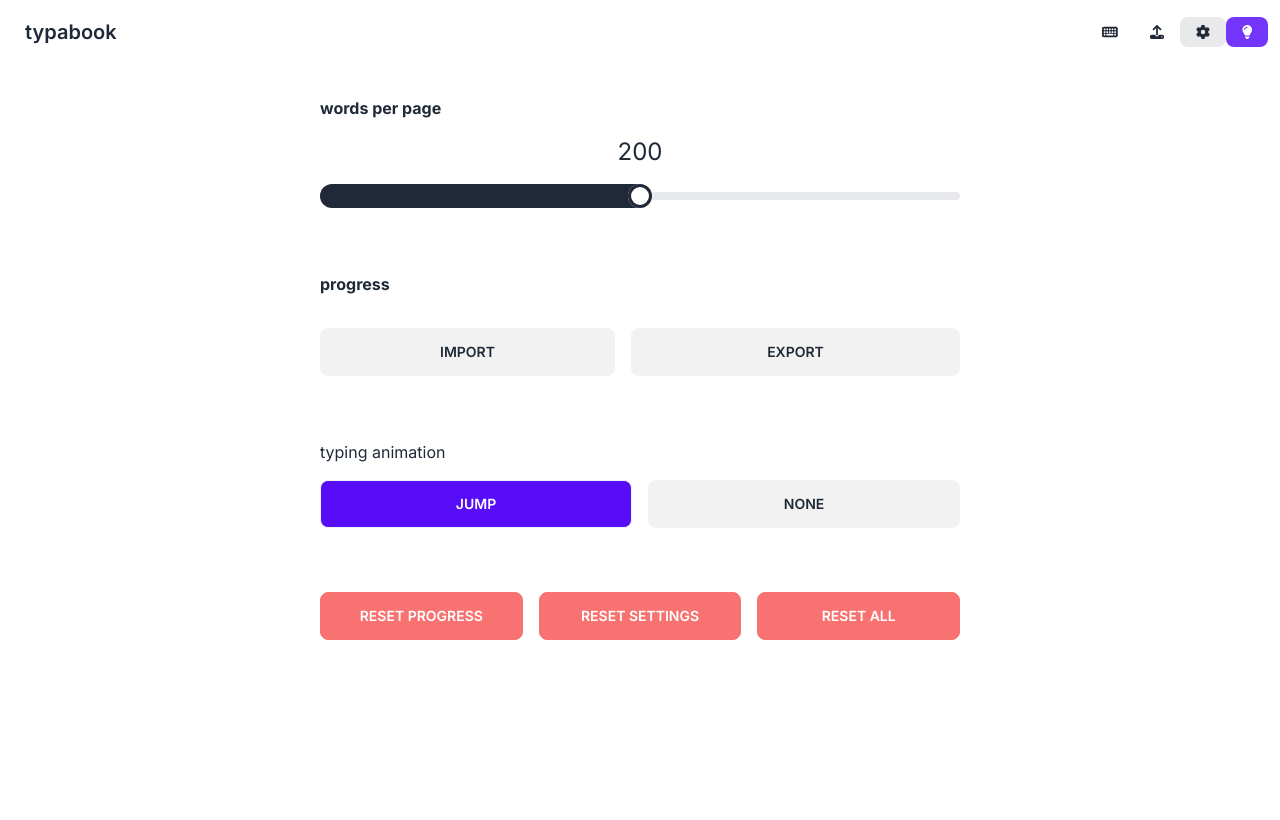
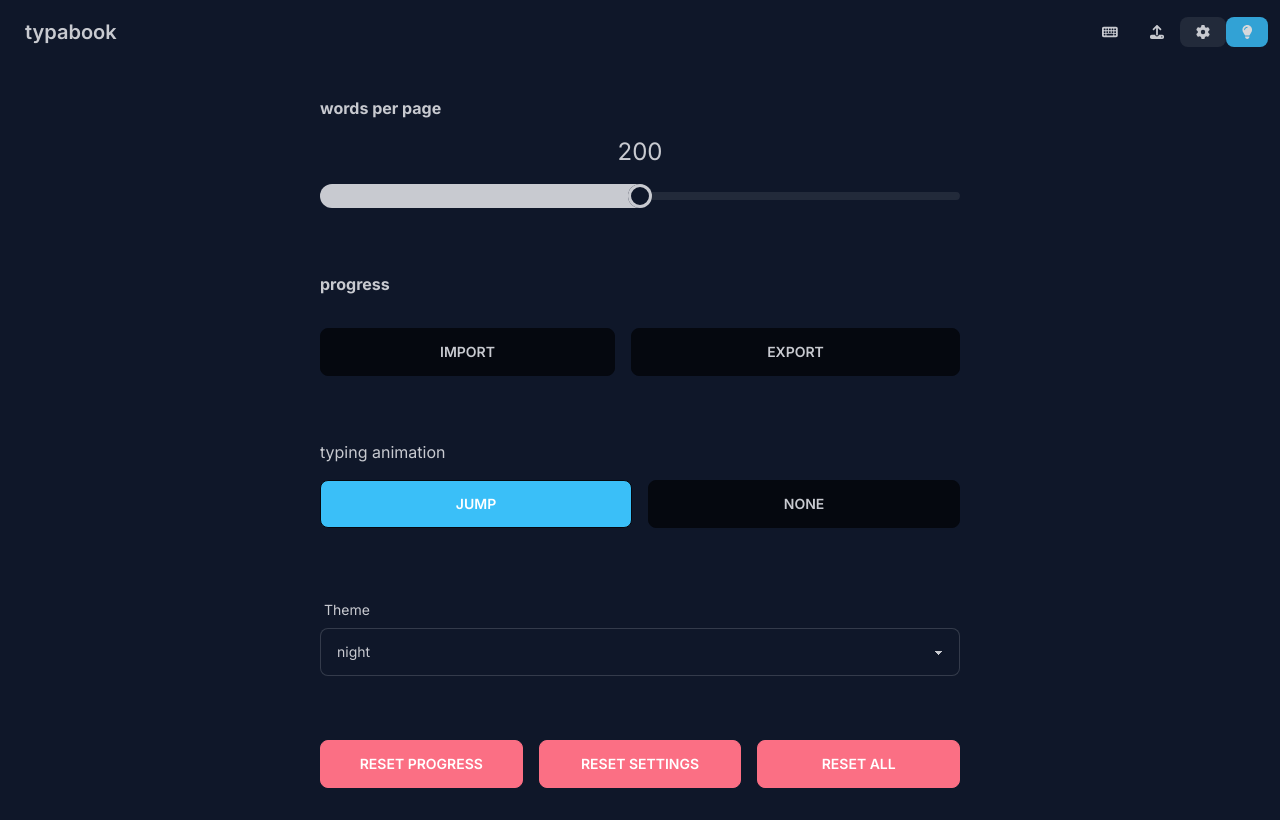
Before and after one commit to jaroslaw-weber/typabook, a Next.js app: page / in a window 1280 px wide. Both pictures are taken after a click on the button 1202 px from the left and 32 px from the top of the page. Built offline with nearby package versions, Linux system fonts and the light colour scheme; what tailwindcss-animated would draw is missing.

Commit message:
add theme selection

```diff
--- a/app/components/Letter.tsx
+++ b/app/components/Letter.tsx
@@ -7,9 +7,9 @@ function getLetterClasses(letter: SingleLetter, progress: number, typingAnimatio
   const result = ["flex-1"];
   if (letter.input) {
     if (letter.character != letter.input) {
-      result.push("text-red-500");
+      result.push("text-error");
     } else {
-      result.push("text-green-800");
+      result.push("text-primary");
     }
   }
 
--- a/app/layout.tsx
+++ b/app/layout.tsx
@@ -1,6 +1,10 @@
+
+
+import { useAtom } from 'jotai'
 import './globals.css'
 import type { Metadata } from 'next'
 import { Inter } from 'next/font/google'
+import { themeAtom } from './state'
 
 const inter = Inter({ subsets: ['latin'] })
 
@@ -8,6 +12,7 @@ export const metadata: Metadata = {
   title: 'typabook',
   description: 'read more, type faster',
 }
+
 
 export default function RootLayout({
   children,
--- a/app/page.tsx
+++ b/app/page.tsx
@@ -1,15 +1,18 @@
 "use client";
 
+import { useAtom } from "jotai";
 import Navbar from "./components/Navbar";
 import TypingInput from "./components/TypingInput";
 import HomePage from "./pages/HomePage";
 import SettingsPage from "./pages/SettingsPage";
 import TipsPage from "./pages/TipsPage";
 import UploadPage from "./pages/UploadPage";
+import { themeAtom } from "./state";
 
 export default function Home() {
+  const [theme] = useAtom(themeAtom)
   return (
-    <div className="min-h-screen flex flex-col items-center">
+    <div className="min-h-screen flex flex-col items-center" data-theme={theme}>
       {TypingInput()}
       {Navbar()}
       {HomePage()}
--- a/app/pages/SettingsPage.tsx
+++ b/app/pages/SettingsPage.tsx
@@ -1,11 +1,12 @@
 import { useAtom } from "jotai";
 import WordsPerPageSlider from "../components/WordsPerPageSlider";
-import { currentUiAtom, typingAnimationAtom } from "../state";
+import { currentUiAtom, themeAtom, typingAnimationAtom } from "../state";
 import { Ui } from "../Ui";
 import ResetButton from "../components/ResetButton";
 import ImportButton from "../components/ImportButton";
 import ExportButton from "../components/ExportButton";
 import { TypingAnimation } from "../TypingAnimation";
+import { themes } from "../theme";
 
 export default function SettingsPage() {
   const [currentUi] = useAtom(currentUiAtom);
@@ -14,6 +15,34 @@ export default function SettingsPage() {
   const resetButton = ResetButton();
   const importButton = ImportButton();
   const exportButton = ExportButton();
+
+
+  const [theme ,setTheme] = useAtom(themeAtom)
+
+  const themeSelect = (
+    <div className="form-control w-full">
+      <label className="label">
+        <span className="label-text">Theme</span>
+      </label>
+      <select className="select select-bordered" onChange={e =>{
+        console.log('e',e,e.target.value)
+        setTheme(e.target.value as TypingAnimation)
+      }}>
+        <option disabled selected>
+          {theme}
+        </option>
+        {
+          themes.map(t => {
+            return (
+              <option key={t} value={t}>
+                {t}
+              </option>
+            )
+          })
+        }
+      </select>
+    </div>
+  );
 
   const typingAnimationSelection = (
     <div className="flex flex-col gap-4 w-full">
@@ -54,6 +83,7 @@ export default function SettingsPage() {
         </div>
       </div>
       {typingAnimationSelection}
+      {themeSelect}
       <div className="w-full">{resetButton}</div>
     </div>
   );
--- a/app/state.ts
+++ b/app/state.ts
@@ -3,6 +3,7 @@ import { atomWithStorage } from "jotai/utils";
 import { getCurrentPage, parseBook } from "./utils/bookUtils";
 import { Ui } from "./Ui";
 import { TypingAnimation } from "./TypingAnimation";
+import { defaultTheme } from "./theme";
 
 //export const progressAtom = atom(0);
 const defaultText = `Lorem ipsum dolor sit amet, consectetur adipiscing elit. Duis quam elit, venenatis ac augue quis, faucibus hendrerit libero. Phasellus mi orci, viverra eget aliquam eu, posuere non metus. Sed condimentum justo tellus, in elementum libero tempus non. Nulla purus erat, luctus ut volutpat efficitur, facilisis ac metus. Sed laoreet ipsum est, eu vehicula elit consectetur pellentesque. Nulla elementum lorem quis orci scelerisque varius. Nam venenatis tincidunt felis, eu posuere dui convallis vitae. Phasellus a congue leo. Nam lacinia eros id orci maximus rutrum. Nunc aliquam accumsan vulputate. Sed sed velit at ipsum elementum fermentum sed id sapien. Nam volutpat enim a semper tempor. Praesent hendrerit tortor ipsum, malesuada tempus dolor ullamcorper at. Curabitur neque diam, scelerisque nec sem sit amet, pharetra pretium est. Vivamus in nisl nec arcu elementum iaculis.
@@ -21,6 +22,8 @@ export const userInputAtom = atomWithStorage("user-input", "");
 export const progressAtom = atom((get) => get(userInputAtom).length);
 
 export const maxProgressAtom = atom((get) => get(bookAtom).length);
+
+export const themeAtom = atomWithStorage("theme", defaultTheme);
 
 export const defaultWordsPerPage = 200;
 export const wordsPerPageAtom = atomWithStorage(
--- /dev/null
+++ b/app/theme.ts
@@ -0,0 +1,32 @@
+export const themes = [
+  "light",
+  "dark",
+  "cupcake",
+  "bumblebee",
+  "emerald",
+  "corporate",
+  "synthwave",
+  "retro",
+  "cyberpunk",
+  "valentine",
+  "halloween",
+  "garden",
+  "forest",
+  "aqua",
+  "lofi",
+  "pastel",
+  "fantasy",
+  "wireframe",
+  "black",
+  "luxury",
+  "dracula",
+  "cmyk",
+  "autumn",
+  "business",
+  "acid",
+  "lemonade",
+  "night",
+  "coffee",
+  "winter",
+];
+export const defaultTheme = 'night'
--- a/tailwind.config.ts
+++ b/tailwind.config.ts
@@ -13,24 +13,56 @@ const config: Config = {
         "gradient-conic":
           "conic-gradient(from 180deg at 50% 50%, var(--tw-gradient-stops))",
       },
-      animation: {'slide-in-right-fade': 'slide-in-right-fade 0.6s ease-out forwards',
-
-
+      animation: {
+        "slide-in-right-fade": "slide-in-right-fade 0.6s ease-out forwards",
       },
       keyframes: {
-        'slide-in-right-fade': {
-          '0%': {
-            transform: 'translateX(2%)', // Slide in from the right
-            opacity: '0', // Start with opacity 0
+        "slide-in-right-fade": {
+          "0%": {
+            transform: "translateX(2%)", // Slide in from the right
+            opacity: "0", // Start with opacity 0
           },
-          '100%': {
-            transform: 'translateX(0)',
-            opacity: '1', // End with opacity 1
+          "100%": {
+            transform: "translateX(0)",
+            opacity: "1", // End with opacity 1
           },
         },
-      }
+      },
     },
   },
   plugins: [require("daisyui"), require("tailwindcss-animated")],
+  daisyui: {
+    themes: [
+      "light",
+      "dark",
+      "cupcake",
+      "bumblebee",
+      "emerald",
+      "corporate",
+      "synthwave",
+      "retro",
+      "cyberpunk",
+      "valentine",
+      "halloween",
+      "garden",
+      "forest",
+      "aqua",
+      "lofi",
+      "pastel",
+      "fantasy",
+      "wireframe",
+      "black",
+      "luxury",
+      "dracula",
+      "cmyk",
+      "autumn",
+      "business",
+      "acid",
+      "lemonade",
+      "night",
+      "coffee",
+      "winter",
+    ],
+  },
 };
 export default config;
```
